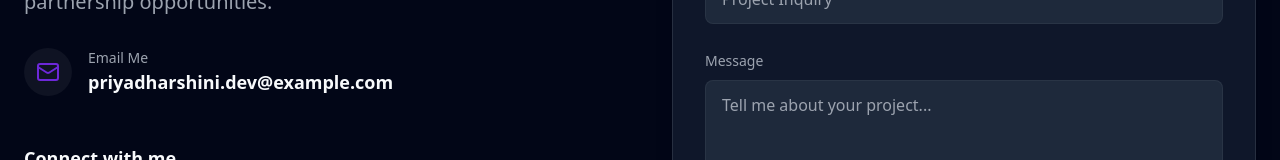
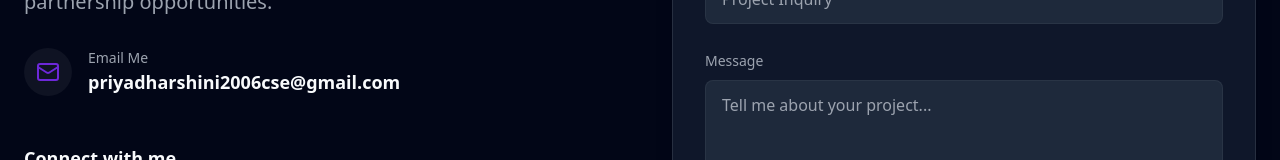
Before and after one commit to priyadharshini0516/portfolio_priyadharshini, a React (Vite) app: page / in a window 1280 px wide. Shown: the part 4953-5113 px from the top of the page. Built offline with nearby package versions, Linux system fonts and the light colour scheme.

Commit message:
fix: Update contact email address in the Contact component.

```diff
--- a/src/components/Contact.tsx
+++ b/src/components/Contact.tsx
@@ -29,8 +29,8 @@ export const Contact = () => {
                                 </div>
                                 <div>
                                     <p className="text-sm text-gray-400">Email Me</p>
-                                    <a href="mailto:priyadharshini.dev@example.com" className="text-lg font-semibold hover:text-primary transition-colors">
-                                        priyadharshini.dev@example.com
+                                    <a href="mailto:priyadharshini2006cse@gmail.com" className="text-lg font-semibold hover:text-primary transition-colors">
+                                        priyadharshini2006cse@gmail.com
                                     </a>
                                 </div>
                             </div>
```
